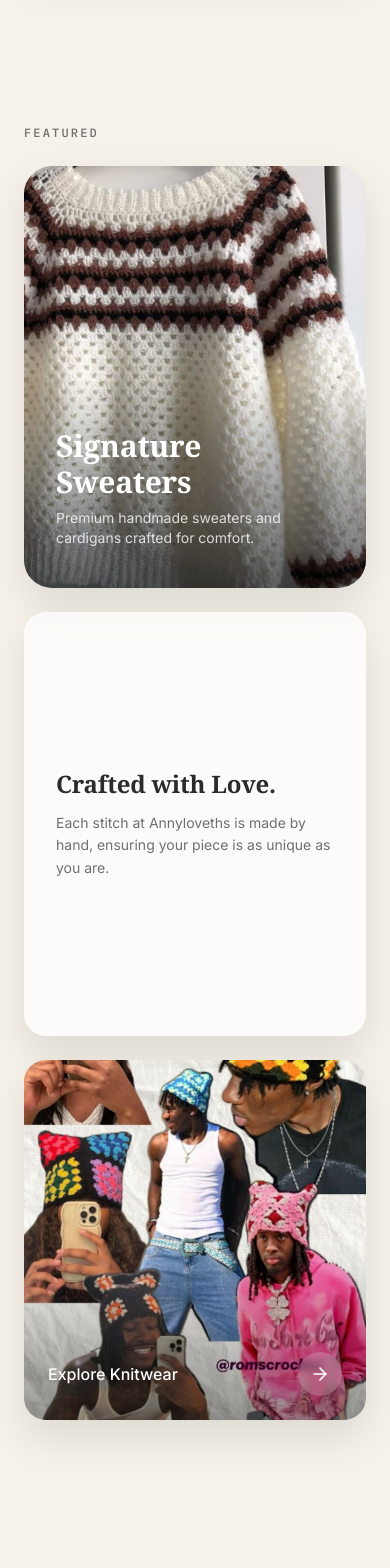
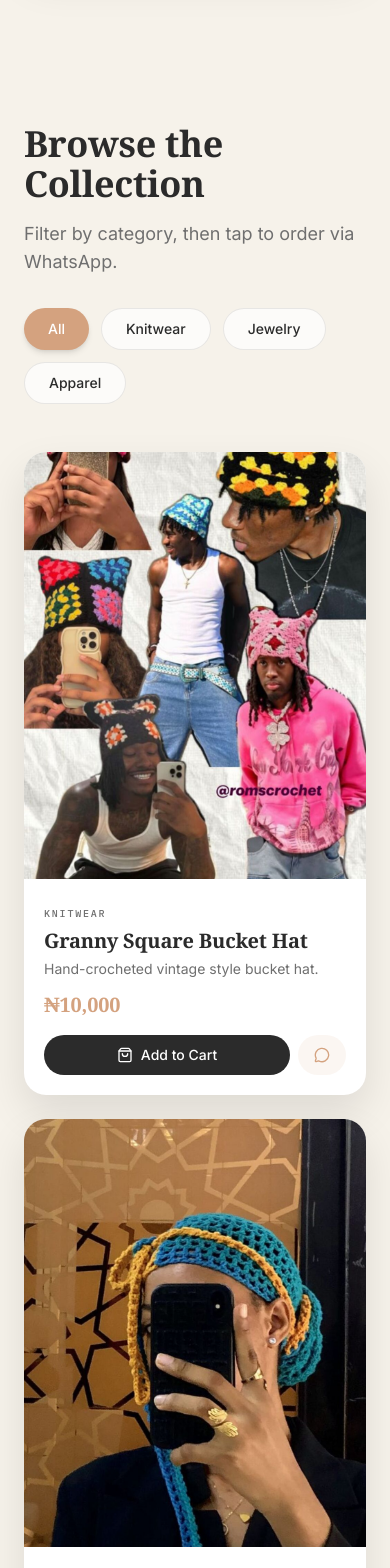
Before and after one commit to AirneyxTech/annyloveths-stitches, a React (Vite) app: page / in a window 390 px wide. Shown: the part 3420-4988 px from the top of the page. Built offline with nearby package versions, Linux system fonts and the light colour scheme.

Commit message:
Fixed mobile visibility observer threshold

```diff
--- a/src/sections/ProductBrowser.tsx
+++ b/src/sections/ProductBrowser.tsx
@@ -1,9 +1,49 @@
-import { useEffect, useRef, useState } from 'react';
-import { ArrowRight } from 'lucide-react';
+import { useState, useEffect, useRef } from 'react';
+import { MessageCircle, ShoppingBag, Check } from 'lucide-react';
+import { products } from '../data/products';
+import { useCart } from '../context/CartContext';
+import type { Product } from '../data/products';
 
-export default function FeaturedKnits() {
+type Category = 'all' | 'knitwear' | 'jewelry' | 'apparel';
+
+export default function ProductBrowser() {
+  const [activeFilter, setActiveFilter] = useState<Category>('all');
+  const [addedItems, setAddedItems] = useState<Set<string>>(new Set());
   const sectionRef = useRef<HTMLElement>(null);
   const [isVisible, setIsVisible] = useState(false);
+
+  const { addToCart } = useCart();
+
+  const filteredProducts = activeFilter === 'all'
+    ? products
+    : products.filter(p => p.category === activeFilter);
+
+  const handleAddToCart = (product: Product) => {
+    addToCart({
+      id: product.id,
+      name: product.name,
+      price: product.price,
+      image: product.image,
+      category: product.category
+    });
+
+    setAddedItems(prev => new Set(prev).add(product.id));
+    setTimeout(() => {
+      setAddedItems(prev => {
+        const next = new Set(prev);
+        next.delete(product.id);
+        return next;
+      });
+    }, 2000);
+  };
+
+  const handleWhatsAppOrder = (product: Product) => {
+    const phoneNumber = '2340000000000';
+    const message = `Hello, I want to order: ${product.name}`;
+    const encodedMessage = encodeURIComponent(message);
+    const whatsappUrl = `https://wa.me/${phoneNumber}?text=${encodedMessage}`;
+    window.open(whatsappUrl, '_blank');
+  };
 
   useEffect(() => {
     const observer = new IntersectionObserver(
@@ -12,12 +52,7 @@ export default function FeaturedKnits() {
           setIsVisible(true);
         }
       },
-      {
-        // Lowered threshold from 0.2 to 0.05 so it triggers easily on mobile
-        threshold: 0.05,
-        // rootMargin triggers the reveal 50px before the element enters the viewport
-        rootMargin: '0px 0px -50px 0px'
-      }
+      { threshold: 0.1 }
     );
 
     if (sectionRef.current) {
@@ -27,88 +62,118 @@ export default function FeaturedKnits() {
     return () => observer.disconnect();
   }, []);
 
-  const scrollToCollection = () => {
-    document.getElementById('collection')?.scrollIntoView({ behavior: 'smooth' });
-  };
+  const filters: { value: Category; label: string }[] = [
+    { value: 'all', label: 'All' },
+    { value: 'knitwear', label: 'Knitwear' },
+    { value: 'jewelry', label: 'Jewelry' },
+    { value: 'apparel', label: 'Apparel' }
+  ];
 
   return (
     <section
       ref={sectionRef}
-      className="relative w-full min-h-screen bg-[#F6F2EA] py-20 lg:py-0 lg:flex lg:items-center"
+      id="collection"
+      className="relative w-full min-h-screen bg-[#F6F2EA] py-20 lg:py-28"
     >
-      <div className="w-full px-6 lg:px-[7vw]">
-        <div className="grid grid-cols-1 lg:grid-cols-2 gap-6 lg:gap-8 lg:h-[72vh]">
-          {/* Micro Label */}
-          <span
-            className={`font-mono-label text-[#6F6F6F] lg:absolute lg:left-[7vw] lg:top-[9vh] transition-all duration-700 ${
-              isVisible ? 'opacity-100' : 'opacity-0'
+      <div className="px-6 lg:px-[7vw]">
+        {/* Header */}
+        <div
+          className={`mb-12 transition-all duration-700 ${
+            isVisible ? 'opacity-100 translate-y-0' : 'opacity-0 translate-y-6'
           }`}
         >
-            Featured
-          </span>
+          <h2 className="font-serif text-4xl lg:text-5xl text-[#2B2B2B] font-semibold mb-4">
+            Browse the Collection
+          </h2>
+          <p className="text-[#6F6F6F] text-lg mb-8">
+            Filter by category, then tap to order via WhatsApp.
+          </p>
 
-          {/* Left Feature Card */}
-          <div
-            className={`relative h-[50vh] lg:h-full rounded-[28px] overflow-hidden card-shadow transition-all duration-1000 ${
-              isVisible ? 'opacity-100 translate-x-0' : 'opacity-0 -translate-x-20'
+          {/* Filter Buttons */}
+          <div className="flex flex-wrap gap-3">
+            {filters.map(filter => (
+              <button
+                key={filter.value}
+                onClick={() => setActiveFilter(filter.value)}
+                className={`px-6 py-2.5 rounded-full text-sm font-medium transition-all duration-300 ${
+                  activeFilter === filter.value
+                    ? 'bg-[#D4A27F] text-white shadow-md'
+                    : 'bg-white/70 text-[#2B2B2B] hover:bg-white hover:shadow-sm border border-[#2B2B2B]/10'
                 }`}
               >
-            {/* Left Column - Large Image */}
-            <img
-              src="/images/sweater-custom.jpg"
-              alt="Annyloveths Custom Sweater"
-              className="w-full h-full object-cover"
-            />
-            <div className="absolute inset-0 bg-gradient-to-t from-black/60 via-transparent to-transparent" />
-            <div className="absolute bottom-0 left-8 right-8 pb-10">
-              <h3 className="font-serif text-3xl lg:text-4xl text-white font-semibold mb-2">
-                Signature Sweaters
-              </h3>
-              <p className="text-white/80 text-sm lg:text-base">
-                Premium handmade sweaters and cardigans crafted for comfort.
-              </p>
+                {filter.label}
+              </button>
+            ))}
           </div>
         </div>
 
-          {/* Right Column */}
-          <div className="flex flex-col gap-6 lg:gap-8 h-full">
-            {/* Right Top Card (Text) */}
+        {/* Product Grid */}
+        <div className="grid grid-cols-1 sm:grid-cols-2 lg:grid-cols-3 xl:grid-cols-4 gap-6 lg:gap-8">
+          {filteredProducts.map((product, index) => (
             <div
-              className={`flex-1 rounded-[22px] bg-white/70 backdrop-blur-sm p-8 flex flex-col justify-center card-shadow transition-all duration-1000 delay-200 ${
-                isVisible ? 'opacity-100 translate-x-0' : 'opacity-0 translate-x-20'
+              key={product.id}
+              className={`group bg-white rounded-[22px] overflow-hidden card-shadow hover:shadow-xl transition-all duration-500 hover:-translate-y-1 ${
+                isVisible ? 'opacity-100 translate-y-0' : 'opacity-0 translate-y-10'
+              }`}
+              style={{ transitionDelay: `${index * 100}ms` }}
+            >
+              {/* Image */}
+              <div className="relative aspect-[4/5] overflow-hidden">
+                <img
+                  src={product.image}
+                  alt={product.name}
+                  className="w-full h-full object-cover transition-transform duration-500 group-hover:scale-105"
+                />
+                <div className="absolute inset-0 bg-black/0 group-hover:bg-black/10 transition-colors duration-300" />
+              </div>
+
+              {/* Content */}
+              <div className="p-5">
+                <span className="font-mono-label text-[#6F6F6F] text-[10px]">
+                  {product.category}
+                </span>
+                <h3 className="font-serif text-xl text-[#2B2B2B] font-semibold mt-1 mb-1">
+                  {product.name}
+                </h3>
+                <p className="text-[#6F6F6F] text-sm mb-3 line-clamp-2">
+                  {product.description}
+                </p>
+                <p className="font-serif text-xl text-[#D4A27F] font-semibold mb-4">
+                  ₦{product.price.toLocaleString()}
+                </p>
+
+                {/* Actions */}
+                <div className="flex gap-2">
+                  <button
+                    onClick={() => handleAddToCart(product)}
+                    className={`flex-1 flex items-center justify-center gap-2 py-2.5 rounded-full text-sm font-medium transition-all duration-300 ${
+                      addedItems.has(product.id)
+                        ? 'bg-green-500 text-white'
+                        : 'bg-[#2B2B2B] text-white hover:bg-[#3B3B3B]'
                     }`}
                   >
-              <h3 className="font-serif text-2xl lg:text-3xl text-[#2B2B2B] font-semibold mb-3">
-                Crafted with Love.
-              </h3>
-              <p className="text-[#6F6F6F] text-sm lg:text-base leading-relaxed">
-                Each stitch at Annyloveths is made by hand, ensuring your piece is as unique as you are.
-              </p>
-            </div>
-
-            {/* Right Bottom Card (Image) */}
-            <div
-              className={`flex-1 rounded-[22px] overflow-hidden card-shadow relative transition-all duration-1000 delay-400 ${
-                isVisible ? 'opacity-100 translate-x-0' : 'opacity-0 translate-x-20'
-              }`}
+                    {addedItems.has(product.id) ? (
+                      <>
+                        <Check className="w-4 h-4" />
+                        Added
+                      </>
+                    ) : (
+                      <>
+                        <ShoppingBag className="w-4 h-4" />
+                        Add to Cart
+                      </>
+                    )}
+                  </button>
+                  <button
+                    onClick={() => handleWhatsAppOrder(product)}
+                    className="flex items-center justify-center gap-2 px-4 py-2.5 rounded-full text-sm font-medium bg-[#D4A27F]/10 text-[#D4A27F] hover:bg-[#D4A27F]/20 transition-all duration-300"
                   >
-              <img
-                src="/images/hat-granny.jpg"
-                alt="Handmade Accessories Collection"
-                className="w-full h-full object-cover"
-              />
-              <div className="absolute inset-0 bg-gradient-to-t from-black/40 via-transparent to-transparent" />
-              <div className="absolute bottom-6 left-6 right-6 flex items-center justify-between">
-                <span className="text-white font-medium">Explore Knitwear</span>
-                <button
-                  onClick={scrollToCollection}
-                  className="bg-white/20 backdrop-blur-sm text-white p-3 rounded-full hover:bg-white/30 transition-colors"
-                >
-                  <ArrowRight className="w-5 h-5" />
+                    <MessageCircle className="w-4 h-4" />
                   </button>
                 </div>
               </div>
             </div>
+          ))}
         </div>
       </div>
     </section>
```
Lines whose indentation alone changed are shown as unchanged.
